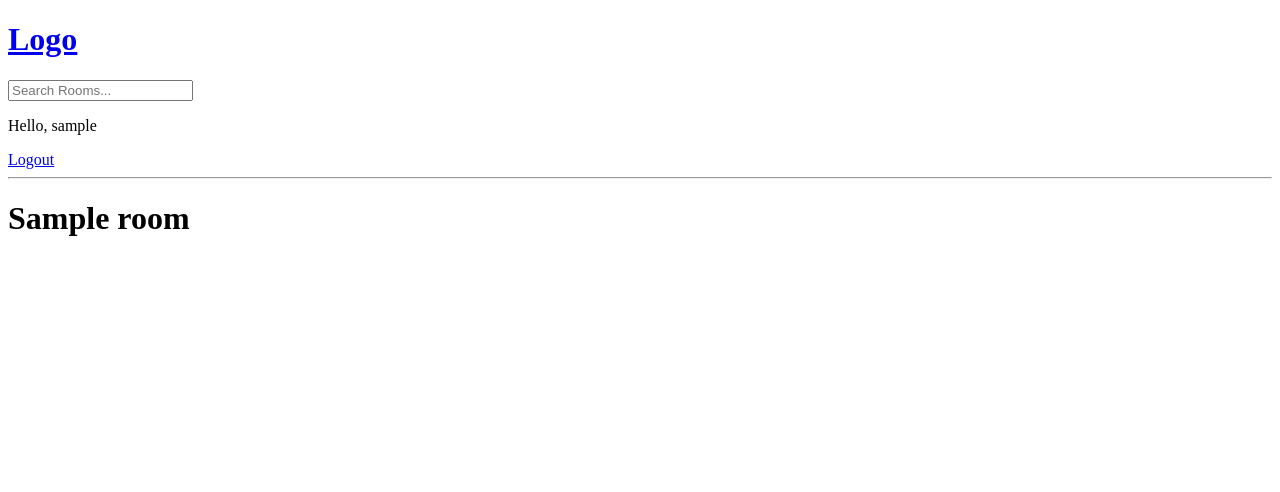
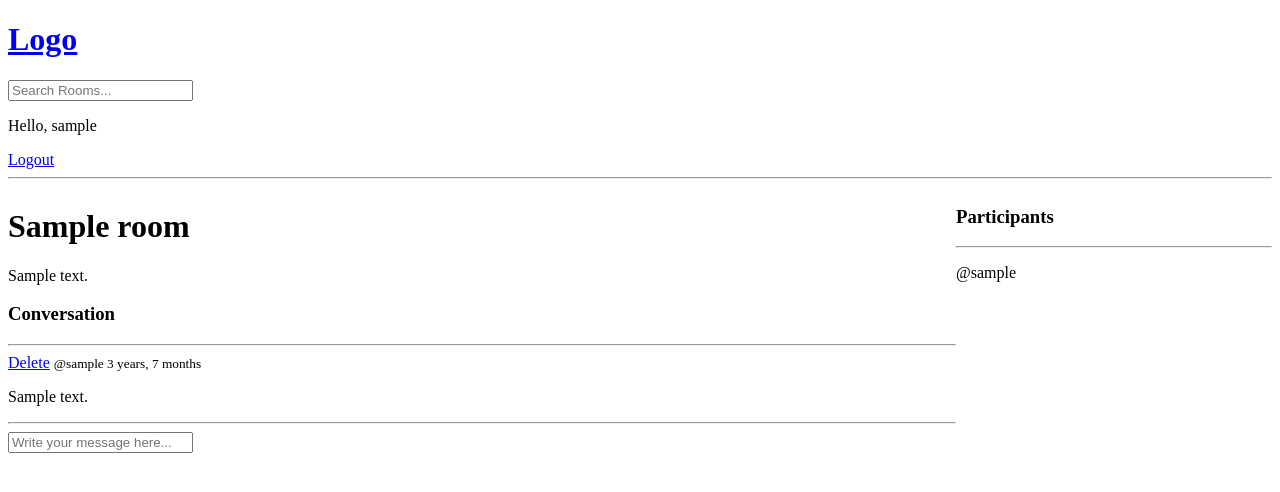
Before and after one commit to tnguyen11211/progress_tracker, a Django app: page /room/1 in a window 1280 px wide. Shown: the top 492 px of the page. Run offline with Django 4.2, Linux system fonts and the light colour scheme; a user stored in the database is signed in; tables that the repository leaves empty hold one stand-in row (values such as "Sample post").

Commit message:
added messages and participants tab

```diff
--- a/base/templates/base/room.html
+++ b/base/templates/base/room.html
@@ -2,8 +2,55 @@
 
 {% block content %}
 
-<h1>
-    {{room.name}}
-</h1>
+<style>
+    .room-container {
+        display: grid;
+        grid-template-columns: 3fr 1fr;
+    }
+</style>
+
+<div class="room-container">
+
+    <div>
+        <h1>{{room.name}}</h1>
+
+        <p>{{room.description}}</p>
+
+        <div class="comment-wrapper">
+            <h3>Conversation</h3>
+            <hr>
+            {% for message in room_messages %}
+                <div>
+                    {% if request.user == message.user %}
+                    <a href="{% url 'delete-message' message.id %}">Delete</a>
+                    {% endif %}
+                    <small>@{{message.user}}  {{message.created|timesince}}</small>
+                    <p>{{message.body}}</p>
+                    <hr>
+                </div>
+            {% endfor %}
+        </div>
+
+        {% if request.user.is_authenticated %}
+        <div class="comment-form" action="">
+            <form method="POST">
+                {% csrf_token %}
+                <input type="text" name="body" placeholder="Write your message here..." />
+            </form>
+        </div>
+        {% endif %}
+    </div>
+
+    <div>
+        <h3>Participants</h3>
+        <hr>
+        {% for user in participants %}
+        <div>
+            <p>@{{user.username}}</p>
+        </div>
+        {% endfor %}
+    </div>
+
+</div>
 
 {% endblock content %}
```
